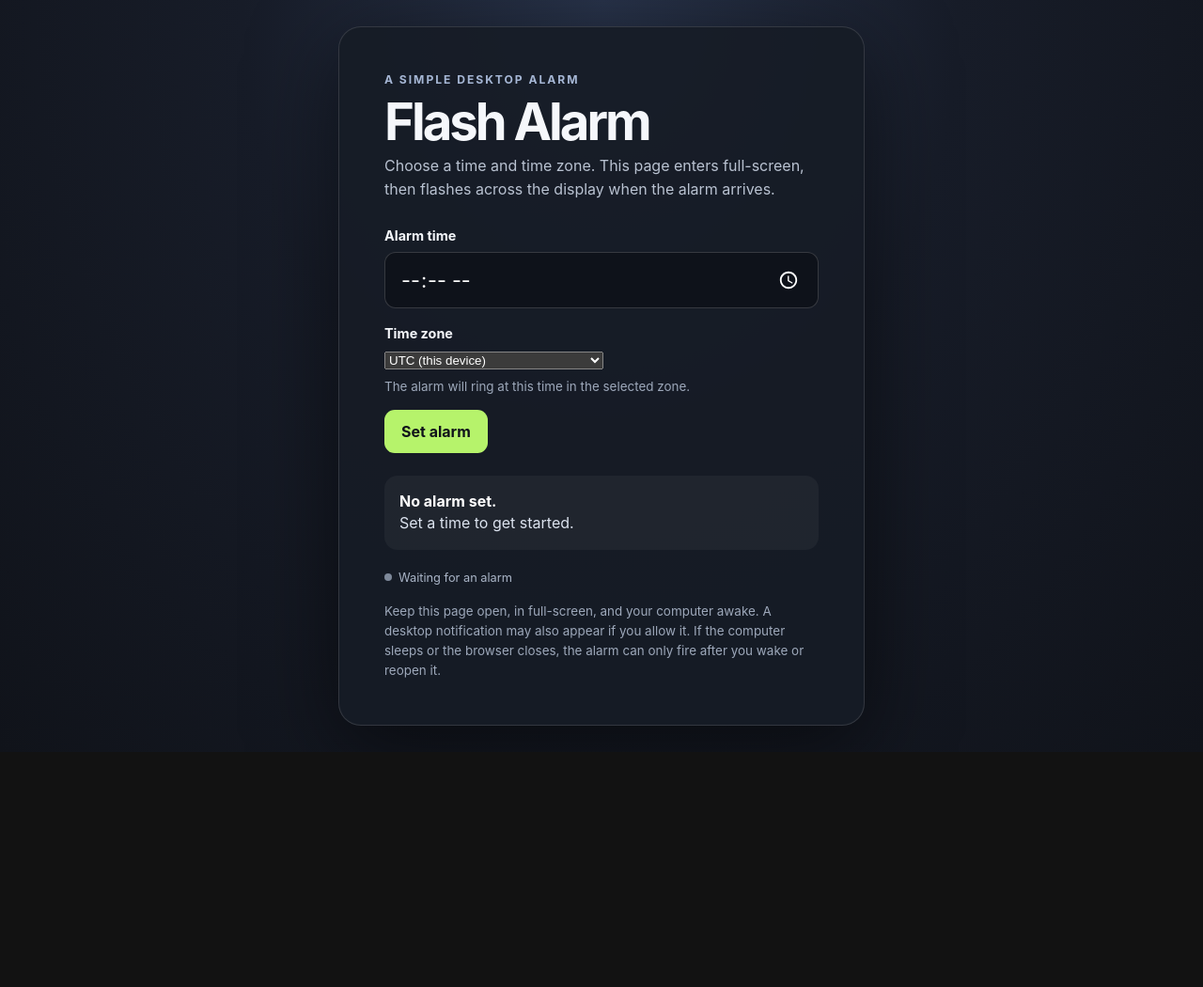
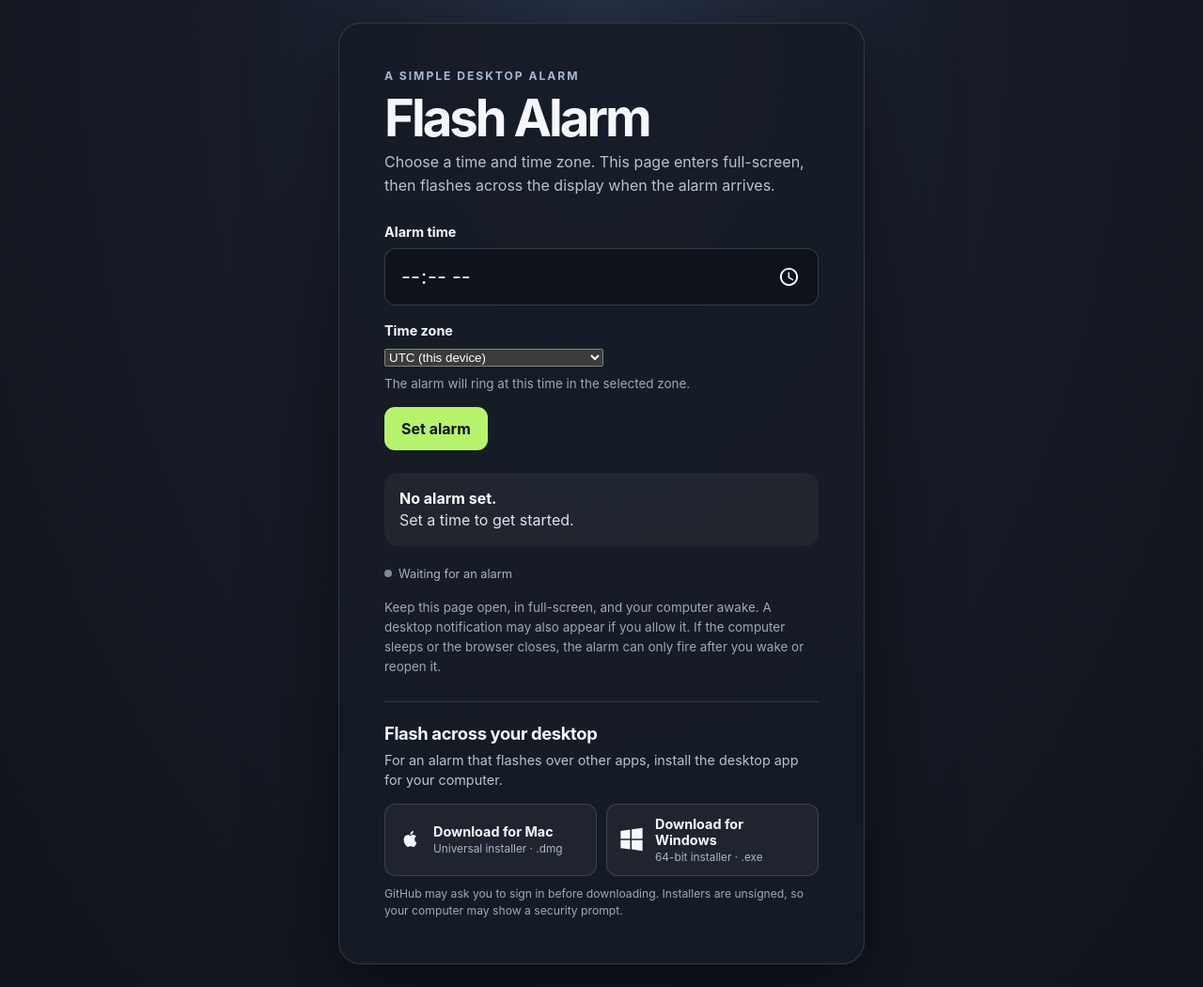
Before and after one commit to jhurdich/flashingalerts, a plain HTML site: page public/index.html in a window 1280 px wide. Shown: the whole page at 94% size. Before the commit the page ends 800 px from the top, so only its background shows below. Drawn offline with Linux system fonts and the light colour scheme.

Commit message:
Add Mac and Windows installer links to alarm site

```diff
--- a/public/index.html
+++ b/public/index.html
@@ -27,6 +27,19 @@
     .badge { display: inline-flex; gap: 7px; align-items: center; margin-top: 22px; color: #aab5c7; font-size: .8rem; }
     .dot { width: 8px; height: 8px; border-radius: 50%; background: #7e899a; }
     .dot.active { background: #b6f36b; box-shadow: 0 0 12px #b6f36b99; }
+    .downloads { margin-top: 26px; padding-top: 22px; border-top: 1px solid #ffffff20; }
+    .downloads h2 { margin: 0; font-size: 1.15rem; letter-spacing: -.02em; }
+    .downloads .download-intro { margin: 7px 0 14px; color: #b9c2d1; font-size: .9rem; line-height: 1.5; }
+    .download-grid { display: grid; grid-template-columns: repeat(2, minmax(0, 1fr)); gap: 10px; }
+    .download-link { display: flex; gap: 11px; align-items: center; min-height: 66px; padding: 12px; border: 1px solid #ffffff24; border-radius: 12px; color: #f5f7fb; background: #ffffff0b; text-decoration: none; transition: background .15s, border-color .15s, transform .15s; }
+    .download-link:hover { background: #ffffff14; border-color: #b6f36b80; transform: translateY(-1px); }
+    .download-link:focus-visible { outline: 3px solid #79c5ff; outline-offset: 3px; }
+    .download-link svg { flex: 0 0 28px; width: 28px; height: 28px; fill: currentColor; }
+    .download-link strong, .download-link small { display: block; }
+    .download-link strong { font-size: .9rem; }
+    .download-link small { margin-top: 3px; color: #aab5c7; font-size: .74rem; }
+    .download-note { margin: 10px 0 0; color: #9da8ba; font-size: .76rem; line-height: 1.45; }
+    @media (max-width: 430px) { .download-grid { grid-template-columns: 1fr; } }
     #alarmOverlay { position: fixed; z-index: 5; inset: 0; display: none; place-items: center; padding: 24px; color: #111; background: #c7ff72; text-align: center; }
     #alarmOverlay.show { display: grid; animation: pulse .8s steps(2, end) infinite; }
     #alarmOverlay section { max-width: 640px; }
@@ -56,6 +69,21 @@
     <div class="status" id="status" role="status" aria-live="polite"><strong>No alarm set.</strong><br>Set a time to get started.</div>
     <div class="badge"><span class="dot" id="dot"></span><span id="badgeText">Waiting for an alarm</span></div>
     <p class="hint">Keep this page open, in full-screen, and your computer awake. A desktop notification may also appear if you allow it. If the computer sleeps or the browser closes, the alarm can only fire after you wake or reopen it.</p>
+    <section class="downloads" aria-labelledby="downloadsTitle">
+      <h2 id="downloadsTitle">Flash across your desktop</h2>
+      <p class="download-intro">For an alarm that flashes over other apps, install the desktop app for your computer.</p>
+      <div class="download-grid">
+        <a class="download-link" href="https://github.com/jhurdich/flashingalerts/actions/runs/40359629593/artifacts/12667777173" target="_blank" rel="noopener noreferrer" aria-label="Download the Mac desktop installer from GitHub">
+          <svg viewBox="0 0 24 24" aria-hidden="true"><path d="M16.37 12.08c.02 2.17 1.9 2.9 1.92 2.91-.02.05-.3 1.04-.98 2.06-.6.9-1.22 1.79-2.2 1.8-.96.02-1.27-.58-2.37-.58-1.1 0-1.45.56-2.36.6-.95.04-1.67-.97-2.28-1.86-1.24-1.8-2.18-5.08-.91-7.3.63-1.11 1.76-1.82 2.98-1.84.93-.02 1.8.63 2.37.63.57 0 1.63-.78 2.75-.67.47.02 1.78.19 2.62 1.43-.07.04-1.56.91-1.54 2.82ZM14.57 6.63c.5-.6.84-1.44.75-2.28-.72.03-1.6.48-2.12 1.08-.47.54-.88 1.4-.77 2.22.81.06 1.64-.41 2.14-1.02Z"/></svg>
+          <span><strong>Download for Mac</strong><small>Universal installer · .dmg</small></span>
+        </a>
+        <a class="download-link" href="https://github.com/jhurdich/flashingalerts/actions/runs/40359629593/artifacts/12668530099" target="_blank" rel="noopener noreferrer" aria-label="Download the Windows desktop installer from GitHub">
+          <svg viewBox="0 0 24 24" aria-hidden="true"><path d="M2 4.2 10.7 3v8.4H2V4.2Zm10.1-1.4L22 1.5v9.9h-9.9V2.8ZM2 12.7h8.7v8.4L2 19.9v-7.2Zm10.1 0H22v9.8l-9.9-1.4v-8.4Z"/></svg>
+          <span><strong>Download for Windows</strong><small>64-bit installer · .exe</small></span>
+        </a>
+      </div>
+      <p class="download-note">GitHub may ask you to sign in before downloading. Installers are unsigned, so your computer may show a security prompt.</p>
+    </section>
   </main>
   <div id="alarmOverlay" role="alertdialog" aria-modal="true" aria-labelledby="alarmTitle">
     <section><h2 id="alarmTitle">TIME!</h2><p>Your alarm is ringing.</p><button id="dismissButton" type="button">Dismiss alarm</button></section>
```
